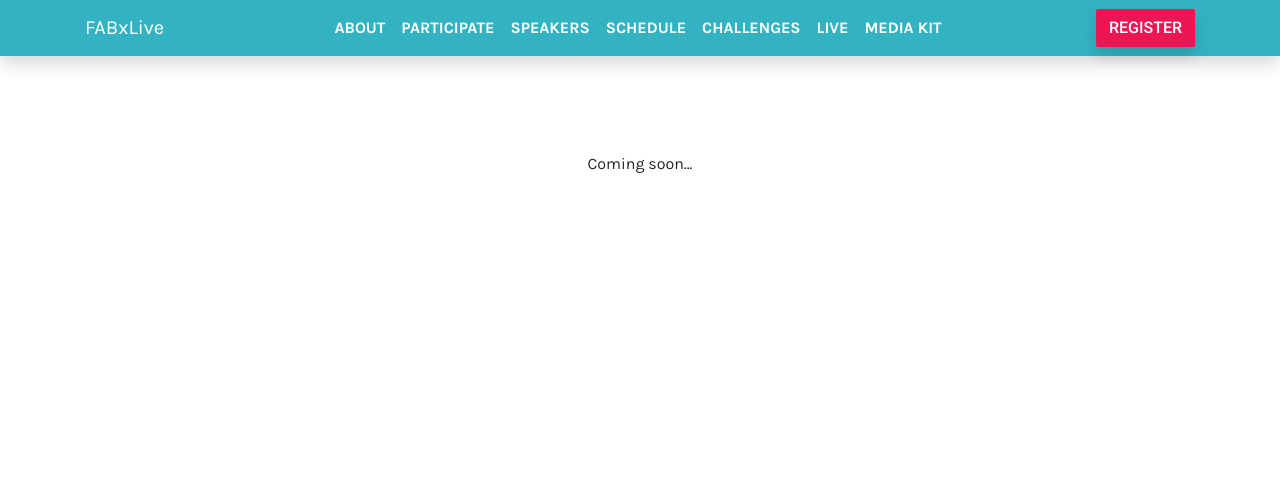
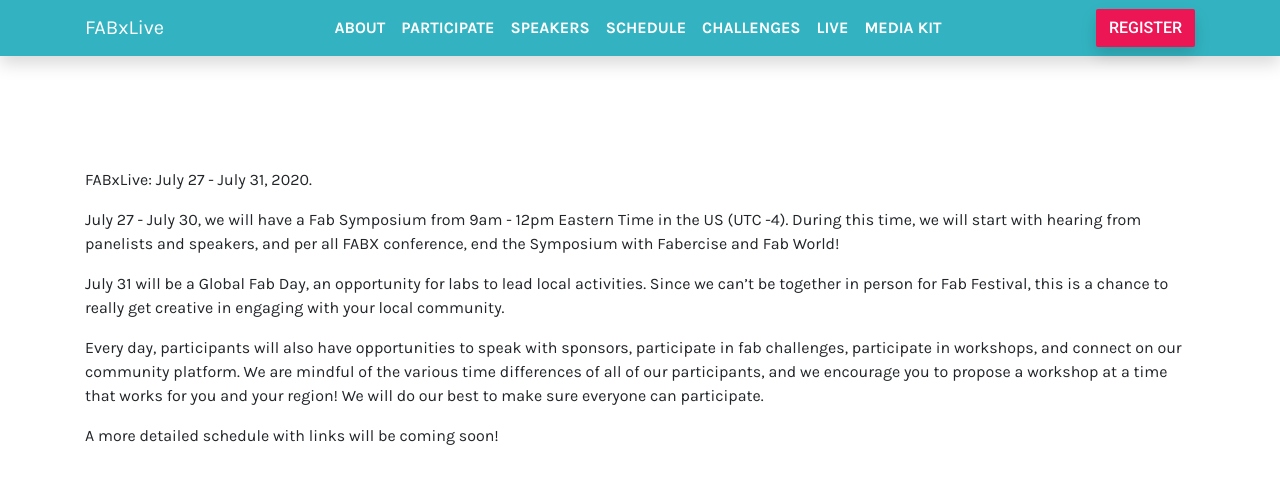
Before and after one commit to fabfoundation/fabxlive2020, a Jekyll site: the page built from schedule.html, in a window 1280 px wide. Shown: the top 484 px of the page. Built offline with Jekyll 4.4.1, drawn with Linux system fonts in a browser that asks for light colours; nearby versions of some CDN libraries.

Commit message:
Update schedule.html

```diff
--- a/schedule.html
+++ b/schedule.html
@@ -5,6 +5,19 @@ title: Schedule
 
 <div class="container my-5 py-5">
   <p class="text-center">
-  Coming soon...
+   <p>
+  FABxLive: July 27 - July 31, 2020.
+  </p>
+  <p>
+July 27 - July 30, we will have a Fab Symposium from 9am - 12pm Eastern Time in the US (UTC -4). During this time, we will start with hearing from panelists and speakers, and per all FABX conference, end the Symposium with Fabercise and Fab World!
+</p>
+<p>
+July 31 will be a Global Fab Day, an opportunity for labs to lead local activities. Since we can’t be together in person for Fab Festival, this is a chance to really get creative in engaging with your local community.
+</p>
+  <p>
+Every day, participants will also have opportunities to speak with sponsors, participate in fab challenges, participate in workshops, and connect on our community platform. We are mindful of the various time differences of all of our participants, and we encourage you to propose a workshop at a time that works for you and your region! We will do our best to make sure everyone can participate.
+</p>
+<p>
+A more detailed schedule with links will be coming soon!
   </p>
 </div>
```
